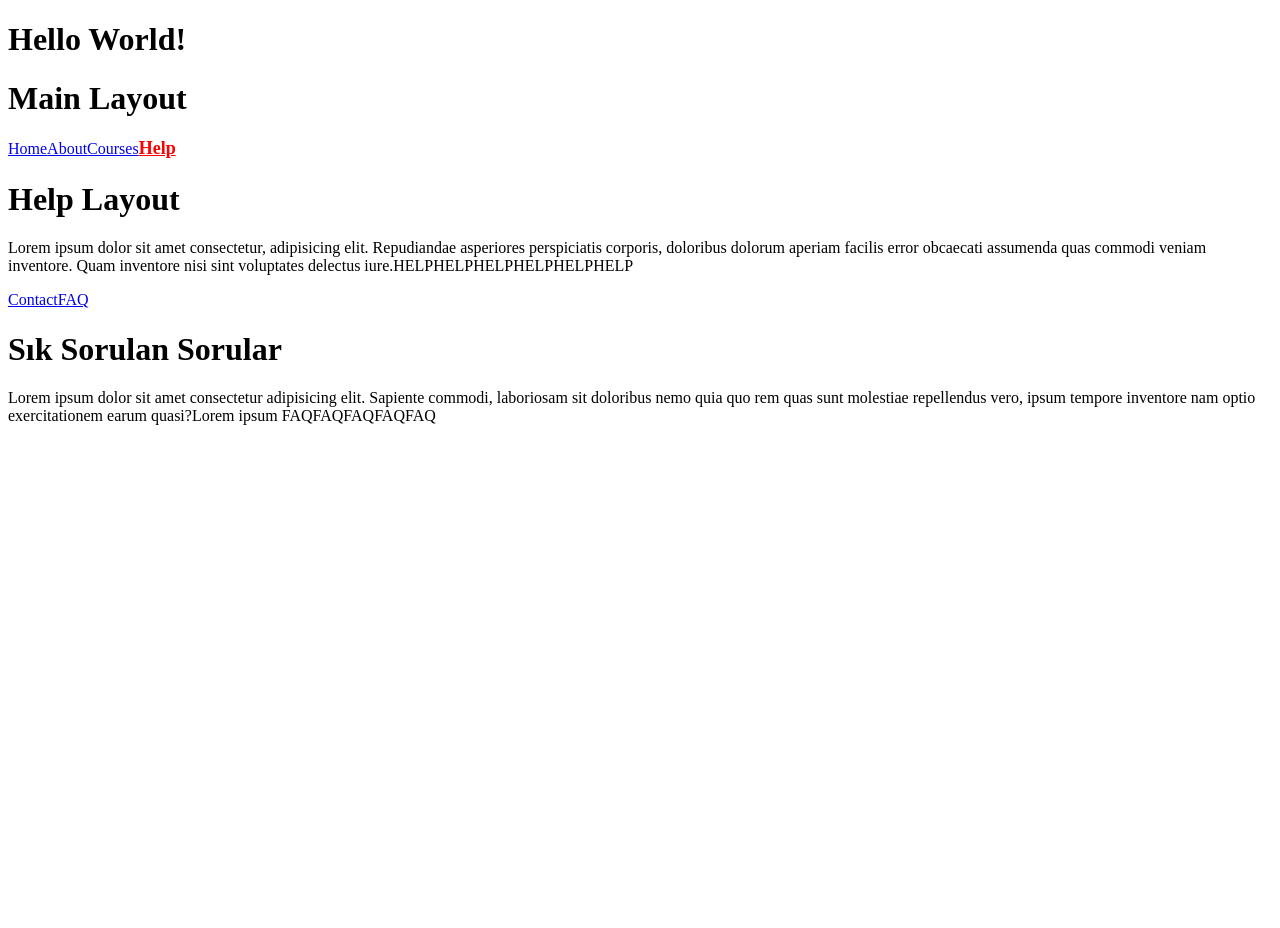
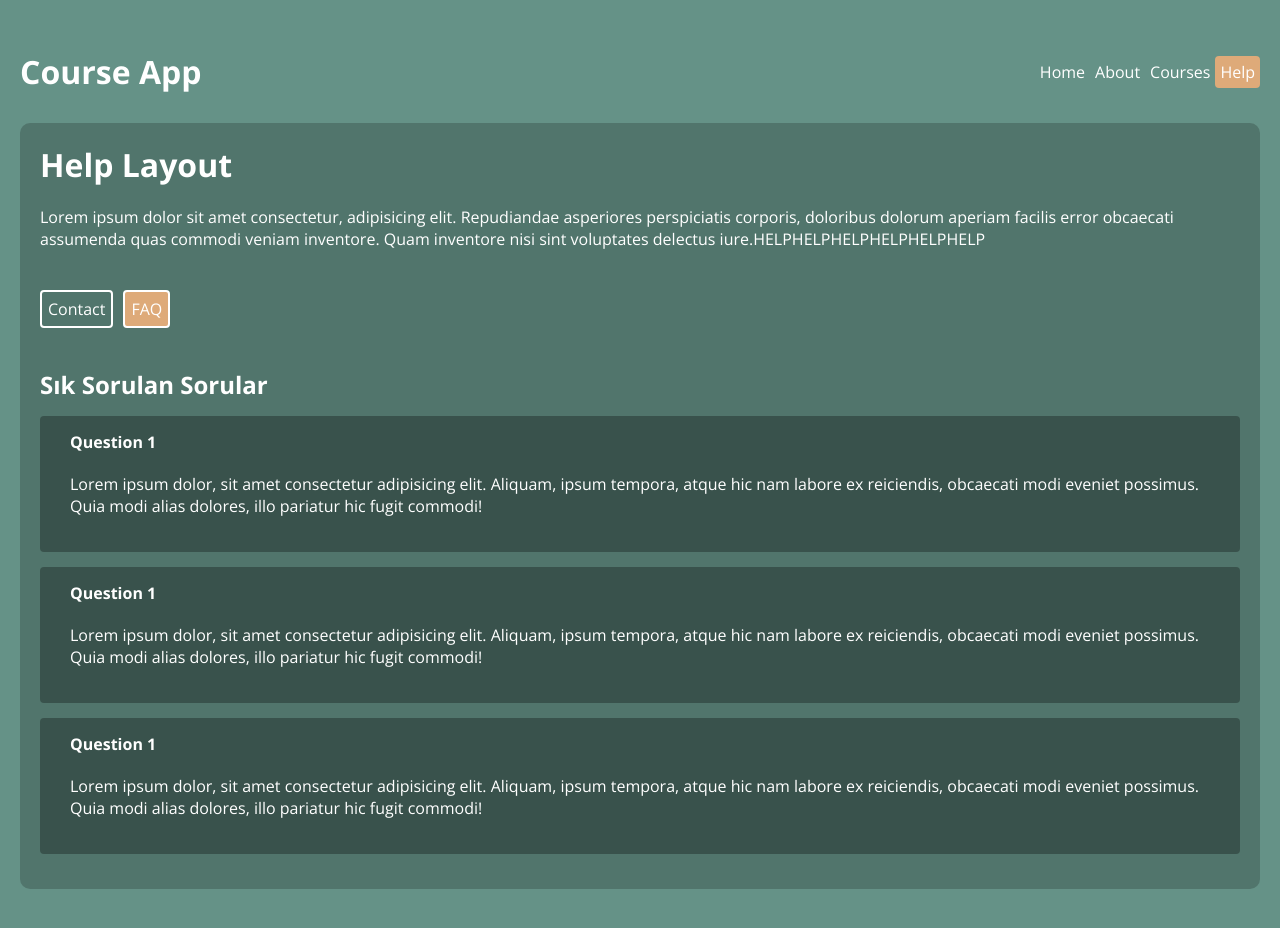
Before and after one commit to MelihDincer/01-course-app, a React (Vite) app: page /help/faq in a window 1280 px wide. Shown: the top 928 px of the page. Before the commit the page ends 800 px from the top, so only its background shows below. Built offline with nearby package versions, Linux system fonts and the light colour scheme.

Commit message:
21 Mayıs first commit. -Sayfa tasarımı yapıldı.

```diff
--- a/src/App.jsx
+++ b/src/App.jsx
@@ -54,7 +54,6 @@ const router = createBrowserRouter([
 export default function App() {
   return (
     <>
-      <h1>Hello World!</h1>
       <RouterProvider router={router} />
     </>
   );
--- a/src/Layout/HelpLayout.jsx
+++ b/src/Layout/HelpLayout.jsx
@@ -1,4 +1,4 @@
-import { Link, Outlet } from "react-router";
+import { NavLink, Outlet } from "react-router";
 
 export default function HelpLayout() {
   return (
@@ -11,8 +11,8 @@ export default function HelpLayout() {
         nisi sint voluptates delectus iure.HELPHELPHELPHELPHELPHELP
       </p>
       <nav>
-        <Link to="contact">Contact</Link>
-        <Link to="faq">FAQ</Link>
+        <NavLink to="contact">Contact</NavLink>
+        <NavLink to="faq">FAQ</NavLink>
         {/* <Link to="/">Home</Link>
         <Link to="/about">About</Link>
         <Link to="/courses">Courses</Link> */}
--- a/src/Layout/MainLayout.jsx
+++ b/src/Layout/MainLayout.jsx
@@ -3,11 +3,10 @@ import { NavLink, Outlet } from "react-router";
 export default function MainLayout() {
   return (
     <div id="main-layout">
-      <h1>Main Layout</h1>
+      <header className="container">
+        <h1>Course App</h1>
         <nav>
-        <NavLink to="/" end>
-          Home
-        </NavLink>
+          <NavLink to="/">Home</NavLink>
           <NavLink to="about">About</NavLink>
           <NavLink to="courses">Courses</NavLink>
           <NavLink to="help">Help</NavLink>
@@ -15,7 +14,8 @@ export default function MainLayout() {
         <Link to="/about">About</Link>
         <Link to="/courses">Courses</Link> */}
         </nav>
-      <main>
+      </header>
+      <main className="container">
         <Outlet />
       </main>
     </div>
--- a/src/index.css
+++ b/src/index.css
@@ -1,5 +1,101 @@
-.active {
-  color: red;
-  font-size: large;
-  font-weight: bold;
+@import url("https://fonts.googleapis.com/css2?family=Open+Sans:ital,wght@0,300..800;1,300..800&display=swap");
+
+:root {
+  --primary: #deaa79;
+  --secondary: #659287;
 }
+
+* {
+  box-sizing: border-box;
+  margin: 0;
+  padding: 0;
+  color: #fff;
+}
+
+body {
+  font-family: "Open Sans", serif;
+  padding: 20px;
+  background-color: var(--secondary);
+}
+
+p {
+  margin: 20px 0;
+}
+
+header {
+  display: flex;
+  justify-content: space-between;
+  align-items: center;
+}
+
+header nav a {
+  padding: 5px;
+  border-radius: 4px;
+  text-decoration: none;
+}
+
+nav a.active {
+  background-color: var(--primary);
+}
+
+.container {
+  max-width: 1920px;
+  margin: 30px auto;
+}
+
+main {
+  padding: 20px;
+  border-radius: 10px;
+  background: rgba(0, 0, 0, 0.2);
+}
+
+#help-layout nav {
+  display: flex;
+  justify-content: flex-start;
+  gap: 10px;
+  margin: 20px 0;
+}
+
+#help-layout nav a {
+  border: 2px solid #fff;
+  padding: 6px;
+  border-radius: 4px;
+  margin: 20px 0;
+  text-decoration: none;
+}
+
+#faq .question {
+  background: rgba(0, 0, 0, 0.3);
+  padding: 15px 30px;
+  border-radius: 4px;
+  margin: 15px 0;
+}
+
+form label {
+  margin-bottom: 5px;
+}
+
+form input,
+form label,
+form textarea {
+  display: block;
+}
+
+form input,
+form textarea {
+  margin-bottom: 20px;
+  padding: 10px;
+  border-radius: 4px;
+  border: 0;
+  width: 300px;
+  color: #000;
+}
+
+form button {
+  border: 0;
+  padding: 10px;
+  border-radius: 4px;
+  color: #fff;
+  background: var(--primary);
+  cursor: pointer;
+}
--- a/src/pages/help/ContactPage.jsx
+++ b/src/pages/help/ContactPage.jsx
@@ -2,13 +2,18 @@ export default function ContactPage() {
   return (
     <>
       <div id="contact">
-        <h1>Contact</h1>
-        <p className="lorem">
-          Lorem ipsum dolor sit amet consectetur adipisicing elit. Sapiente
-          commodi, laboriosam sit doloribus nemo quia quo rem quas sunt
-          molestiae repellendus vero, ipsum tempore inventore nam optio
-          exercitationem earum quasi?Lorem ipsum CONTACTCONTACTCONTACT
-        </p>
+        <h2>Contact</h2>
+        <form>
+          <div>
+            <label htmlFor="email">Email:</label>
+            <input type="email" name="email" id="email" />
+          </div>
+          <div>
+            <label htmlFor="message">Message:</label>
+            <textarea name="message"></textarea>
+          </div>
+          <button type="submit">Submit</button>
+        </form>
       </div>
     </>
   );
--- a/src/pages/help/FaqPage.jsx
+++ b/src/pages/help/FaqPage.jsx
@@ -2,13 +2,34 @@ export default function FaqPage() {
   return (
     <>
       <div id="faq">
-        <h1>Sık Sorulan Sorular</h1>
-        <p className="lorem">
-          Lorem ipsum dolor sit amet consectetur adipisicing elit. Sapiente
-          commodi, laboriosam sit doloribus nemo quia quo rem quas sunt
-          molestiae repellendus vero, ipsum tempore inventore nam optio
-          exercitationem earum quasi?Lorem ipsum FAQFAQFAQFAQFAQ
-        </p>
+        <h2>Sık Sorulan Sorular</h2>
+        <div className="question">
+          <h4>Question 1</h4>
+          <p>
+            Lorem ipsum dolor, sit amet consectetur adipisicing elit. Aliquam,
+            ipsum tempora, atque hic nam labore ex reiciendis, obcaecati modi
+            eveniet possimus. Quia modi alias dolores, illo pariatur hic fugit
+            commodi!
+          </p>
+        </div>
+        <div className="question">
+          <h4>Question 1</h4>
+          <p>
+            Lorem ipsum dolor, sit amet consectetur adipisicing elit. Aliquam,
+            ipsum tempora, atque hic nam labore ex reiciendis, obcaecati modi
+            eveniet possimus. Quia modi alias dolores, illo pariatur hic fugit
+            commodi!
+          </p>
+        </div>
+        <div className="question">
+          <h4>Question 1</h4>
+          <p>
+            Lorem ipsum dolor, sit amet consectetur adipisicing elit. Aliquam,
+            ipsum tempora, atque hic nam labore ex reiciendis, obcaecati modi
+            eveniet possimus. Quia modi alias dolores, illo pariatur hic fugit
+            commodi!
+          </p>
+        </div>
       </div>
     </>
   );
```
Lines whose indentation alone changed are shown as unchanged.
